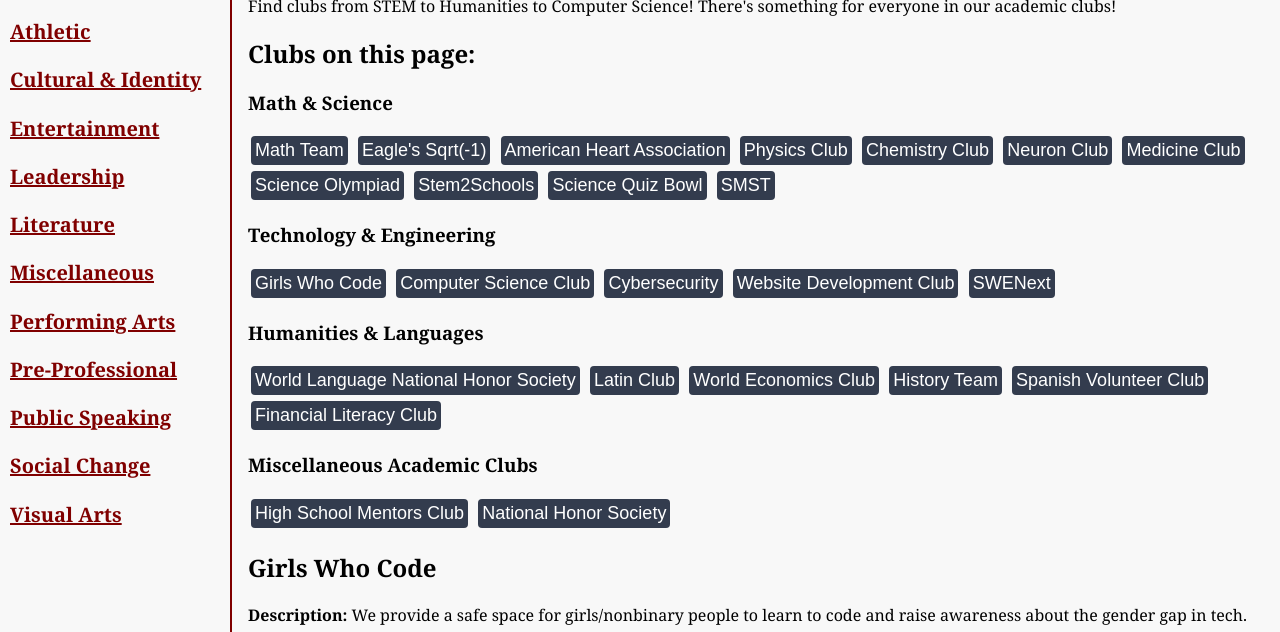
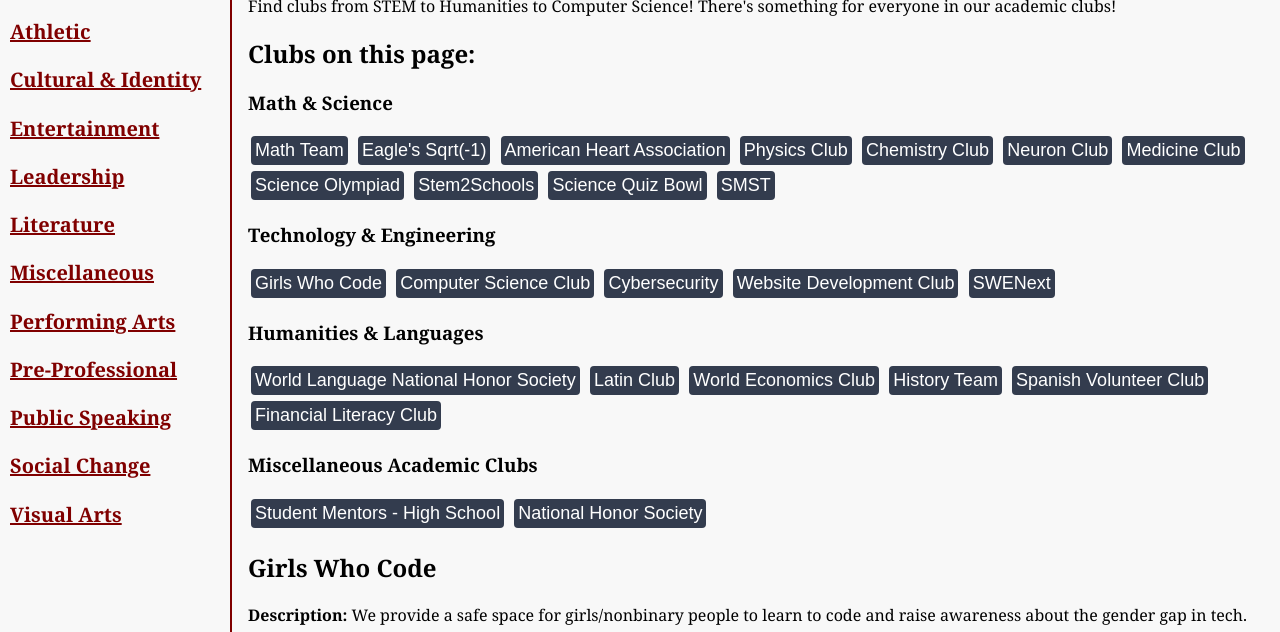
Before and after one commit to shsclubs/shsclubs.github.io, a plain HTML site: page academic.html in a window 1280 px wide. Shown: the part 109-741 px from the top of the page. Drawn offline with Linux system fonts and the light colour scheme.

Commit message:
Update academic.html

```diff
--- a/academic.html
+++ b/academic.html
@@ -78,7 +78,7 @@
     <a href="#financialLiteracyClub"><button>Financial Literacy Club</button></a>
 
     <h3>Miscellaneous Academic Clubs</h3>
-    <a href="#highSchoolMentorsClub"><button>High School Mentors Club</button></a>
+    <a href="#highSchoolMentorsClub"><button>Student Mentors - High School</button></a>
     <a href="#nhs"><button>National Honor Society</button></a>
 
     <!-- ADD MORE CLUBS BELOW!!!! -->
```
